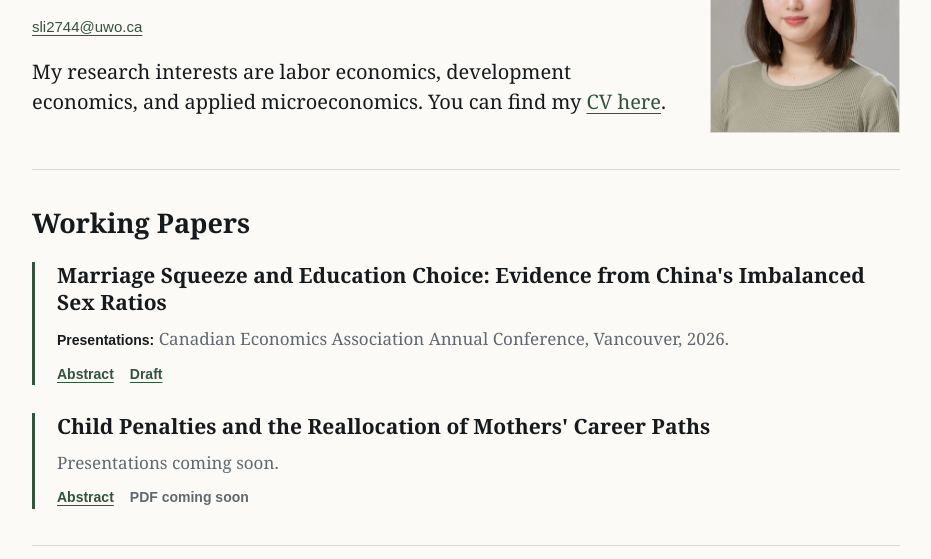
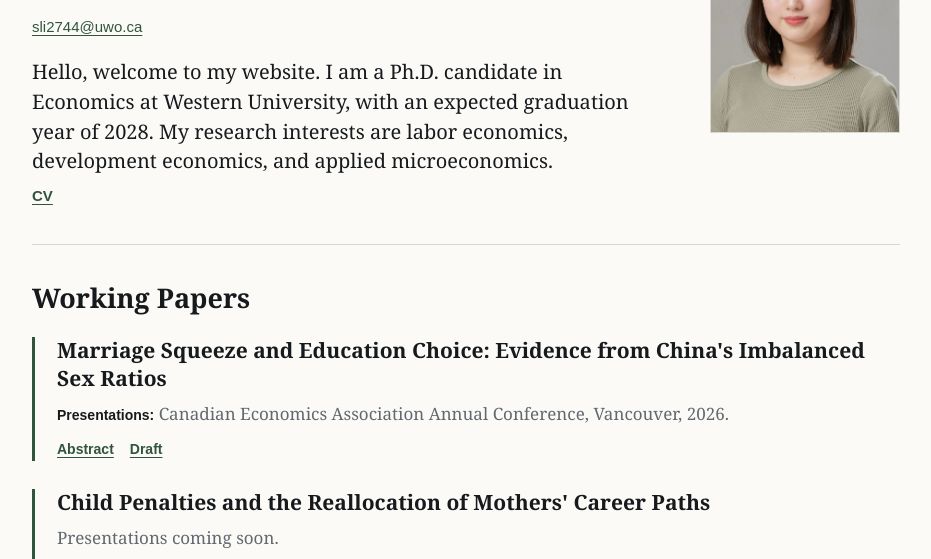
Before and after one commit to lishn6/lishn6.github.io, a plain HTML site: page index.html in a window 1280 px wide. Shown: the part 207-766 px from the top of the page, without its empty margins (174-1105 px from the left). Drawn offline with Linux system fonts and the light colour scheme.

Commit message:
Update homepage bio

```diff
--- a/index.html
+++ b/index.html
@@ -33,9 +33,13 @@
               <a href="mailto:sli2744@uwo.ca">sli2744@uwo.ca</a>
             </p>
             <p class="bio">
-              My research interests are labor economics, development economics,
-              and applied microeconomics. You can find my
-              <a href="main.pdf">CV here</a>.
+              Hello, welcome to my website. I am a Ph.D. candidate in
+              Economics at Western University, with an expected graduation year
+              of 2028. My research interests are labor economics, development
+              economics, and applied microeconomics.
+            </p>
+            <p class="cv-line">
+              <a href="main.pdf">CV</a>
             </p>
           </div>
           <img class="profile-photo" src="profile.jpg" alt="Shuning Li headshot">
--- a/styles.css
+++ b/styles.css
@@ -132,6 +132,13 @@ h3 {
   font-size: 20px;
   line-height: 1.48;
   margin-bottom: 8px;
+}
+
+.cv-line {
+  font-family: Arial, sans-serif;
+  font-size: 15px;
+  font-weight: 700;
+  margin-bottom: 0;
 }
 
 .contact-line {
```
